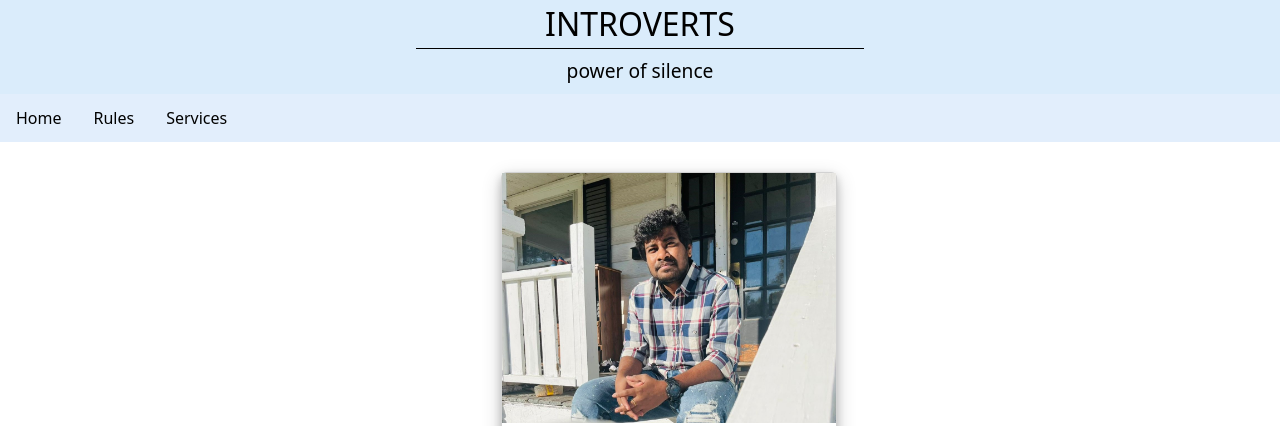
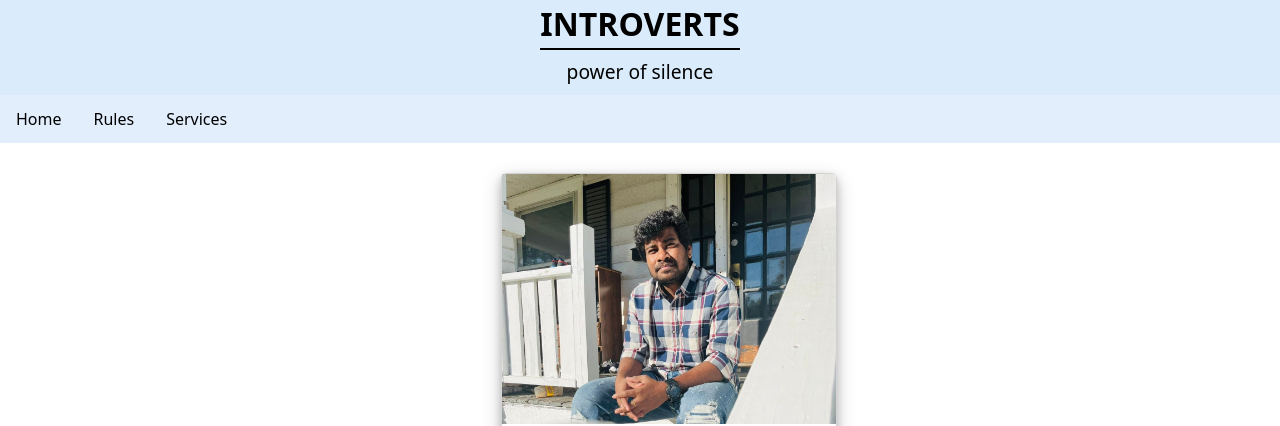
Before and after one commit to saikrishna1419/Intro, a plain HTML site: page index.html in a window 1280 px wide. Shown: the top 426 px of the page. Drawn offline with nearby package versions, Linux system fonts and the light colour scheme.

Commit message:
aligned heard in center

```diff
--- a/style.css
+++ b/style.css
@@ -1,4 +1,4 @@
-html, body {
+body {
     background-color: aliceblue;
     padding: 0;
     margin: 0;
@@ -11,22 +11,24 @@ html, body {
     text-align: center;
     color: black;
     width: 100%;
+    display: flex;
+    flex-direction: column;
+    align-items: center;
 
 }
 
 .name header {
     font-size: 2rem;
-    font-weight: 500;
-    text-align: center;
-    width: 35%;
-    display: inline-block;
-    border-bottom: 1px solid black;
+    font-weight: 700;
+    border-bottom: 2px solid black;
+
 }
 
 .name p {
     margin-top: 0rem;
     font-size: 1.2rem;
     padding: 0.5rem;
+    font-weight: 400;
 }
 
 .nav {
```
